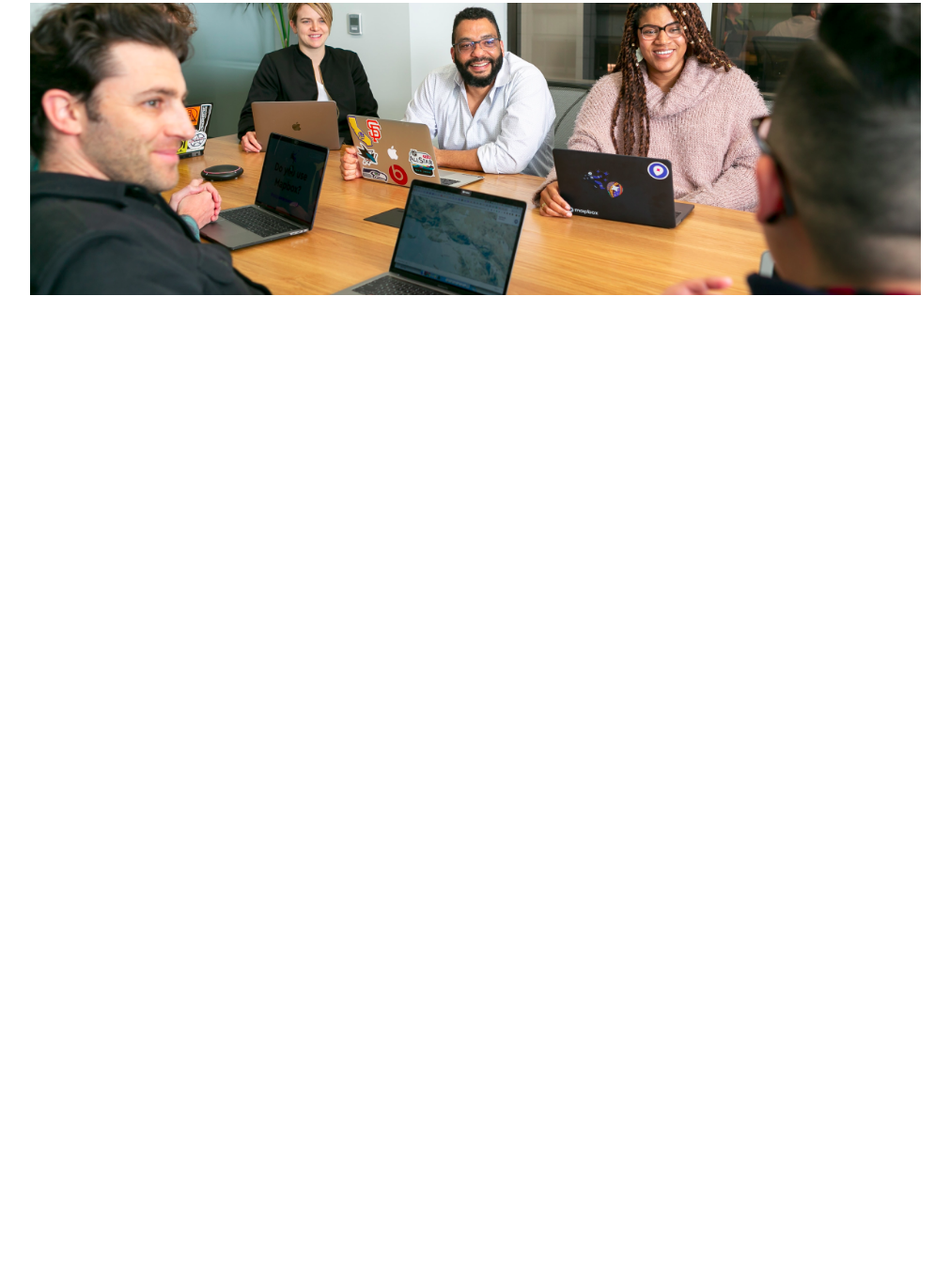
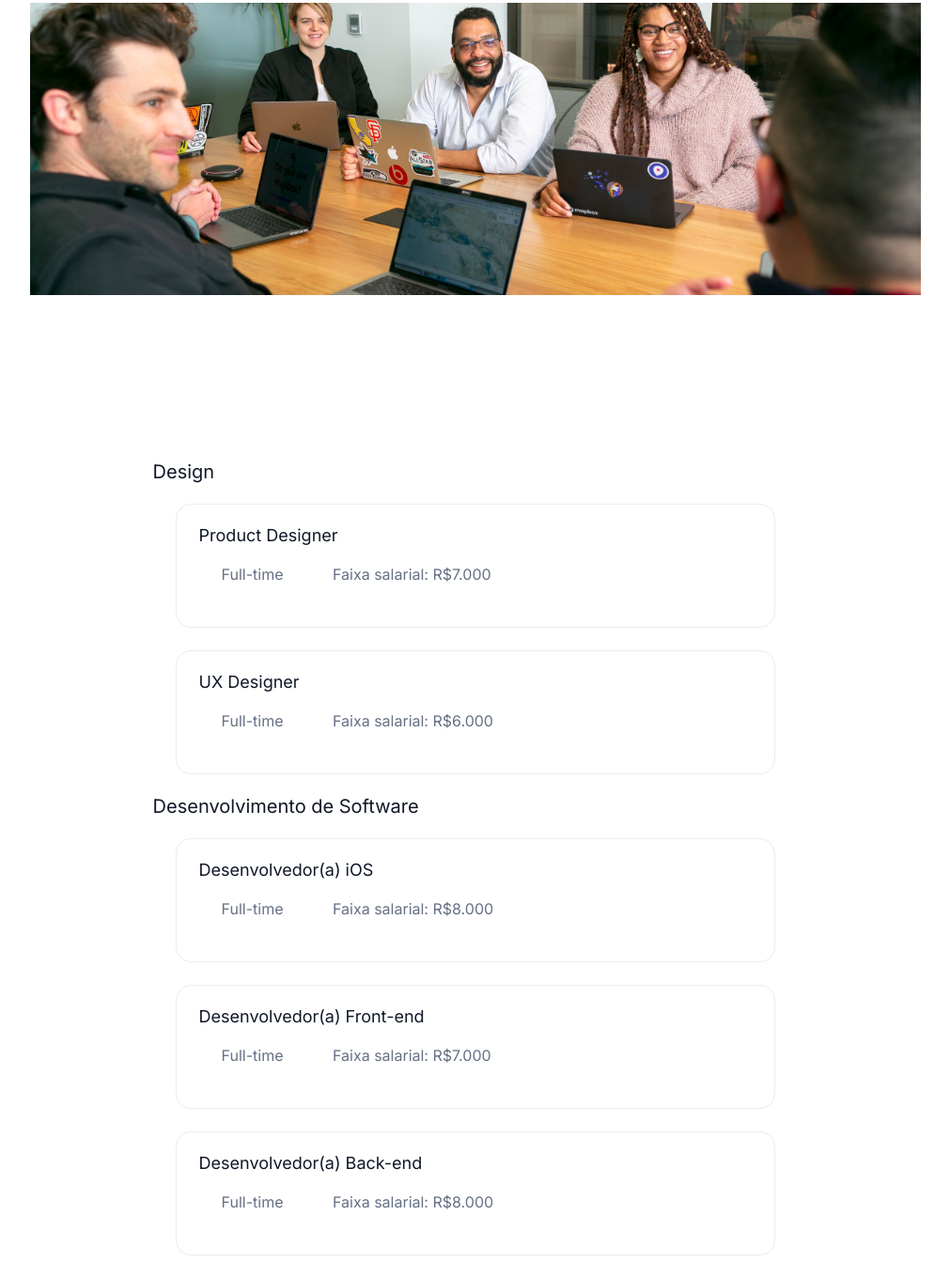
Before and after one commit to aldair-meneses/7DaysOfCode, a plain HTML site: page index.html in a window 1280 px wide. Shown: the part 959-2319 px from the top of the page at 94% size, without its empty margins (134-1145 px from the left). Before the commit the page ends 1451 px from the top, so only its background shows below. Drawn offline with Linux system fonts and the light colour scheme.

Commit message:
Adiciona a seção de vagas

```diff
--- a/index.html
+++ b/index.html
@@ -71,6 +71,41 @@
                     <img src="./assets/img/meeting.png" alt="Reunião da empresa" class="meeting-image">
             </div>
         </section>
+        <section class="jobs-section">
+            <div class="jobs-div">
+                <article class="design-article">
+                    <h4>Design</h4>
+                    <article class="job-article">
+                        <p class="job">Product Designer</p>
+                        <p class="job-time">Full-time</p>
+                        <p class="job-payment">Faixa salarial: R$7.000</p>
+                    </article>
+                    <article class="job-article">
+                        <p class="job">UX Designer</p>
+                        <p class="job-time">Full-time</p>
+                        <p class="job-payment">Faixa salarial: R$6.000</p>
+                    </article>
+                </article>
+                <article class="dev-article">
+                    <h4>Desenvolvimento de Software</h4>
+                    <article class="job-article">
+                        <p class="job">Desenvolvedor(a) iOS</p>
+                        <p class="job-time">Full-time</p>
+                        <p class="job-payment">Faixa salarial: R$8.000</p>
+                    </article>
+                    <article class="job-article">
+                        <p class="job">Desenvolvedor(a) Front-end</p>
+                        <p class="job-time">Full-time</p>
+                        <p class="job-payment">Faixa salarial: R$7.000</p>
+                    </article>
+                    <article class="job-article">
+                        <p class="job">Desenvolvedor(a) Back-end</p>
+                        <p class="job-time">Full-time</p>
+                        <p class="job-payment">Faixa salarial: R$8.000</p>
+                    </article>
+                </article>
+            </div>
+        </section>
     </main>
 </body>
 </html>
--- a/style.css
+++ b/style.css
@@ -3,7 +3,9 @@
     --primary-red: #8E2424;
     --primary-gray: #667085;
     --primary-dark: #101828;
+    --second-gray: #EAECF0;
     --font: 'Inter', 'sans-serif';
+
 }
 
 body {
@@ -73,6 +75,7 @@ nav {
 
 .about-div h2 {
     font-size: 48px;
+    font-weight: 600;
     margin-top: 1.5rem;
 }
 
@@ -141,3 +144,45 @@ nav {
     width: 74vw;
     margin: 4rem 0;
 }
+
+.jobs-div {
+    display: flex;
+    flex-direction: column;
+    align-items: center;
+    width: 100vw;
+}
+
+
+.design-article h4{
+    font-size: 20px;
+    font-weight: 500;
+    color: var(--primary-dark);
+}
+
+.dev-article h4{
+    font-size: 20px;
+    font-weight: 500;
+    color: var(--primary-dark);
+}
+
+.job {
+    font-size: 18px;
+    font-weight: 500;
+    color: var(--primary-dark);
+}
+
+.job-time, .job-payment {
+    font-size: 16px;
+    font-weight: 500;
+    color: var(--primary-gray);
+    display: inline-block;
+    margin: 1.5rem;
+}
+
+.job-article {
+    width: 46vw;
+    border: 1px solid var(--second-gray);
+    border-radius: 1rem;
+    margin: 1.5rem;
+    padding: 1.5rem;
+}
```
